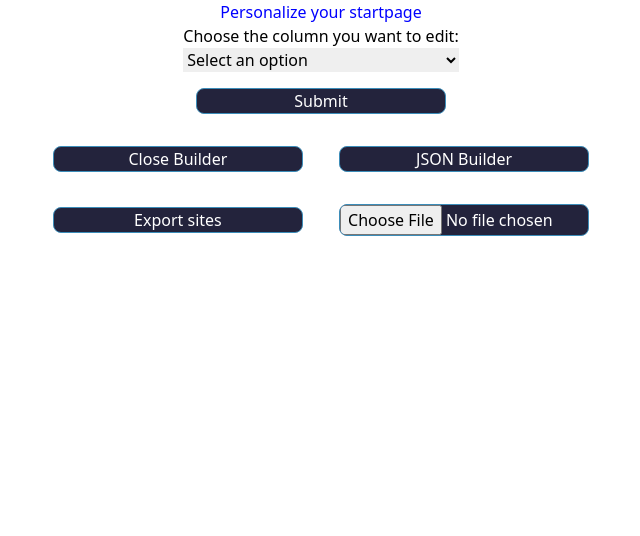
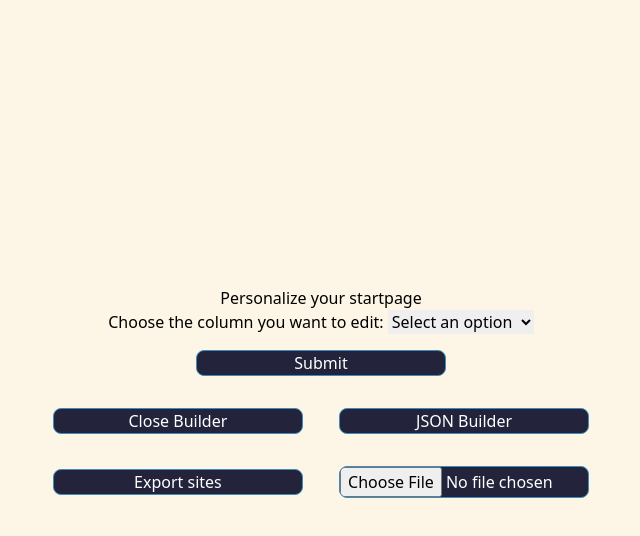
Before and after one commit to bosi-programming/startpage, a SvelteKit app: page /editor in a window 1280 px wide. Shown: the top 536 px of the page, without its empty margins (319-959 px from the left). Built offline with nearby package versions, Linux system fonts and the light colour scheme.

Commit message:
Update part of the styles

```diff
--- a/src/app.css
+++ b/src/app.css
@@ -1,86 +1,3 @@
 @import 'tailwindcss/base';
 @import 'tailwindcss/components';
 @import 'tailwindcss/utilities';
-
-h1 {
-  color: blue;
-}
-
-.btn {
-  background-color: black;
-  color: deepskyblue;
-  border: lightblue 1px solid;
-  border-radius: 5px;
-  cursor: pointer;
-}
-.btn:hover {
-  background-color: deepskyblue;
-  color: black;
-}
-.menuCel {
-  padding-top: 2em;
-}
-.btn-nav {
-  height: 2em;
-  width: 10em;
-  display: block;
-  margin: auto;
-  margin-top: 1em;
-}
-.clearCel,
-.clearDesktop {
-  display: none;
-  margin-bottom: 2em;
-}
-main {
-  text-align: center;
-  padding: 0;
-}
-a {
-  color: deepskyblue;
-  text-decoration: none;
-  display: block;
-  padding: 0.5em 0;
-}
-a:hover,
-a:focus {
-  color: gray;
-}
-aside {
-  display: none;
-}
-#howToTea {
-  margin: 0;
-  padding: 0;
-}
-
-@media (min-width: 800px) {
-  body {
-    margin: 0 2em;
-  }
-  #google input {
-    width: 75%;
-  }
-  main {
-    display: flex;
-    padding-top: 2em;
-  }
-  aside {
-    display: block;
-    width: Calc(100% / 5);
-  }
-  nav {
-    display: none;
-  }
-  #howToTea {
-    display: inline;
-  }
-  #butInstall {
-    display: none;
-  }
-  .teaText {
-    display: block;
-    margin: 2em auto;
-    width: 50%;
-  }
-}
--- a/src/components/Column.svelte
+++ b/src/components/Column.svelte
@@ -9,13 +9,25 @@
 	const { column, isSubColumn = false }: Props = $props();
 </script>
 
-<aside id={column.title}>
-	<h2 class={isSubColumn ? 'subColumn-title' : ''}>{column.title}</h2>
+<aside class="text-left" id={column.title}>
+	{#if isSubColumn}
+		<h3 class="mx-0 my-4 text-h4 font-bold text-gray-15 dark:text-gray-93">{column.title}</h3>
+	{:else}
+		<h2 class="mx-0 my-4 text-h3 font-bold text-secondary-on-light dark:text-secondary-on-dark">
+			{column.title}
+		</h2>
+	{/if}
 	{#if column && column.sites}
-		<ul>
+		<ul class="list-none p-0">
 			{#each column.sites as site}
-				<li>
-					<a href={site.url} target="_self" rel="noopener">{site.name}</a>
+				<li class="m-0 p-0 border-0">
+					<a
+						href={site.url}
+						target="_self"
+						rel="noopener"
+						class="block px-0 py-2 text-details text-primary-on-light dark:text-primary-on-dark"
+						>{site.name}</a
+					>
 				</li>
 			{/each}
 		</ul>
@@ -26,42 +38,3 @@
 		{/each}
 	{/if}
 </aside>
-
-<style>
-	aside {
-		text-align: left;
-	}
-	.subColumn-title {
-		color: #ccc;
-		font-size: 1.1rem;
-		font-weight: bold;
-	}
-	h2 {
-		display: block;
-		font-size: 1.3rem;
-		margin-block-start: 0.83em;
-		margin-block-end: 0.83em;
-		margin-inline-start: 0px;
-		margin-inline-end: 0px;
-		font-weight: bold;
-	}
-	a {
-		font-size: 0.9rem;
-		color: deepskyblue;
-		text-decoration: none;
-		display: block;
-		padding: 0.5em 0;
-	}
-	ul {
-		list-style: none;
-		padding-left: 0;
-	}
-	li {
-		margin: 0;
-		padding: 0;
-		border: 0;
-		font-size: 100%;
-		font: inherit;
-		vertical-align: baseline;
-	}
-</style>
--- a/src/routes/+layout.svelte
+++ b/src/routes/+layout.svelte
@@ -3,22 +3,8 @@
 	let { children } = $props();
 </script>
 
-<main class="flex-div">
+<main
+	class="text-center mx-auto my-0 flex h-screen w-screen flex-col justify-center bg-background-on-light px-8 dark:bg-background-on-dark"
+>
 	{@render children()}
 </main>
-
-<style global>
-	.flex-div {
-		height: 100%;
-		text-align: center;
-		padding: unset;
-		margin: 0 auto;
-		display: flex;
-		flex-direction: column;
-		justify-content: center;
-
-	@media (min-width: 1023px) {
-			max-width: 100%;
-		}
-	}
-</style>
--- a/tailwind.config.ts
+++ b/tailwind.config.ts
@@ -1,11 +1,67 @@
-import type { Config } from 'tailwindcss';
+import colors from 'tailwindcss/colors';
+
+const { lightBlue, warmGray, trueGray, coolGray, blueGray, ...restColors } = colors;
+
+const thulian = "#df6da9";
+const pink = "#e791bf";
+const green = "#1e2d2f";
 
 export default {
-  content: ['./src/**/*.{html,js,svelte,ts}'],
-
+  content: ['./index.html', './src/**/*.{html,js,svelte,ts}'],
   theme: {
-    extend: {}
+    colors: {
+      ...restColors,
+      transparent: "transparent",
+      current: "currentColor",
+      green,
+      emerald: "#0d9263",
+      pink,
+      peach: "#f7dba7",
+      thulian,
+      black: "#2f3032",
+      gray: {
+        15: "#212529",
+        68: "#aeaeae",
+        93: "#eeeeee",
+      },
+      white: "#ffffff",
+      "primary-on-light": "#246347",
+      "secondary-on-light": thulian,
+      "primary-on-dark": "#81d8d0",
+      "secondary-on-dark": pink,
+      success: "#14662d",
+      error: "#741427",
+      warning: "#c2530a",
+      info: "#3a5683",
+      "background-on-dark": green,
+      "background-on-light": "#fdf5e5",
+      "nav-background-on-dark": "#2E4649",
+      "nav-background-on-light": "#E8E1D3",
+    },
+    fontSize: {
+      body: 16,
+      h1: 40,
+      h2: 32,
+      h3: 24,
+      h4: 20,
+      details: 14,
+    },
+    extend: {
+      boxShadow: {
+        profile: '0px 4px 4px 8px rgba(65, 65, 65, 0.25)',
+        'profile-dark': '0px 4px 4px 8px rgba(83, 96, 98, 0.25)',
+        card: '4px 4px 4px rgba(121, 121, 121, 0.4)',
+        'card-dark': '4px 4px 4px rgba(255, 255, 255, 0.4)',
+        paper: '4px 4px 4px rgba(91, 91, 91, 0.25)',
+        'paper-dark': '4px 4px 4px rgba(255, 255, 255, 0.25)',
+      },
+      screens: {
+        sm: "400px",
+      },
+      gridTemplateColumns: {
+        'about-hero': '60% 40%',
+      },
+    },
   },
-
-  plugins: []
-} satisfies Config;
+  plugins: [],
+};
```
